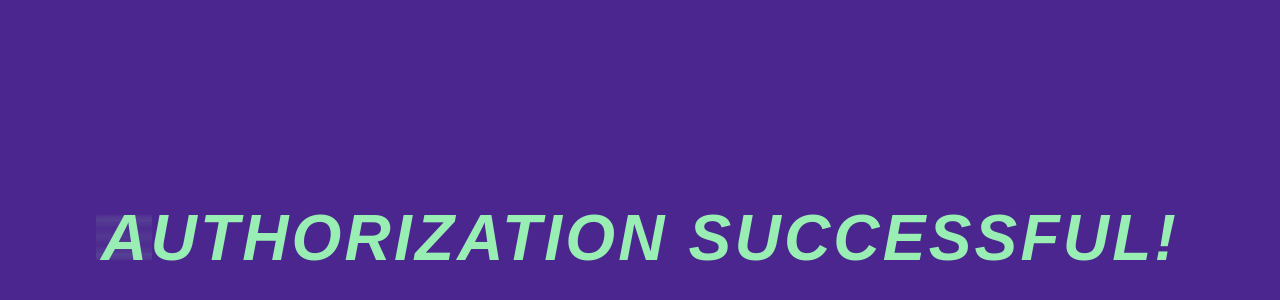
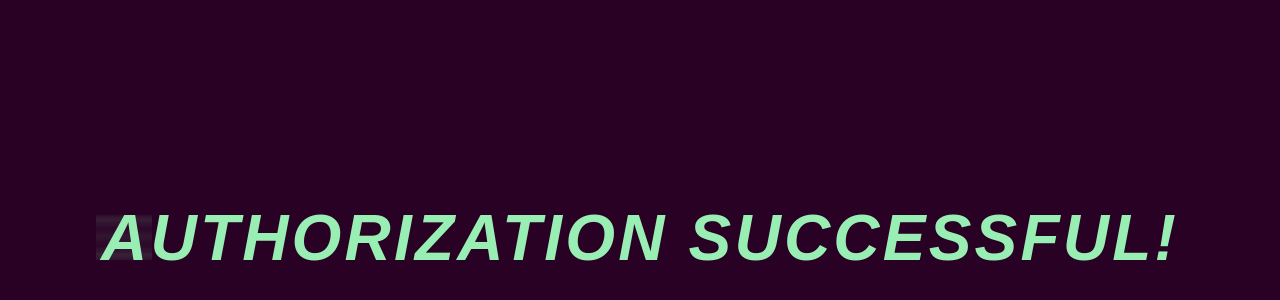
Before and after one commit to mitTheos/lowman-bot, a website: page src/oauth2/index.html in a window 1280 px wide. Shown: the part 170-470 px from the top of the page. Drawn offline with Linux system fonts and the light colour scheme.

Commit message:
change color of background

```diff
--- a/src/oauth2/index.html
+++ b/src/oauth2/index.html
@@ -5,7 +5,7 @@
     /* https://codepen.io/getflourish/pen/zYqRzmv */
 
     body {
-      background: #4c268f;
+      background: #290125;
       color: #99eeb4;
       height: 100vh;
       text-align: center;
```
